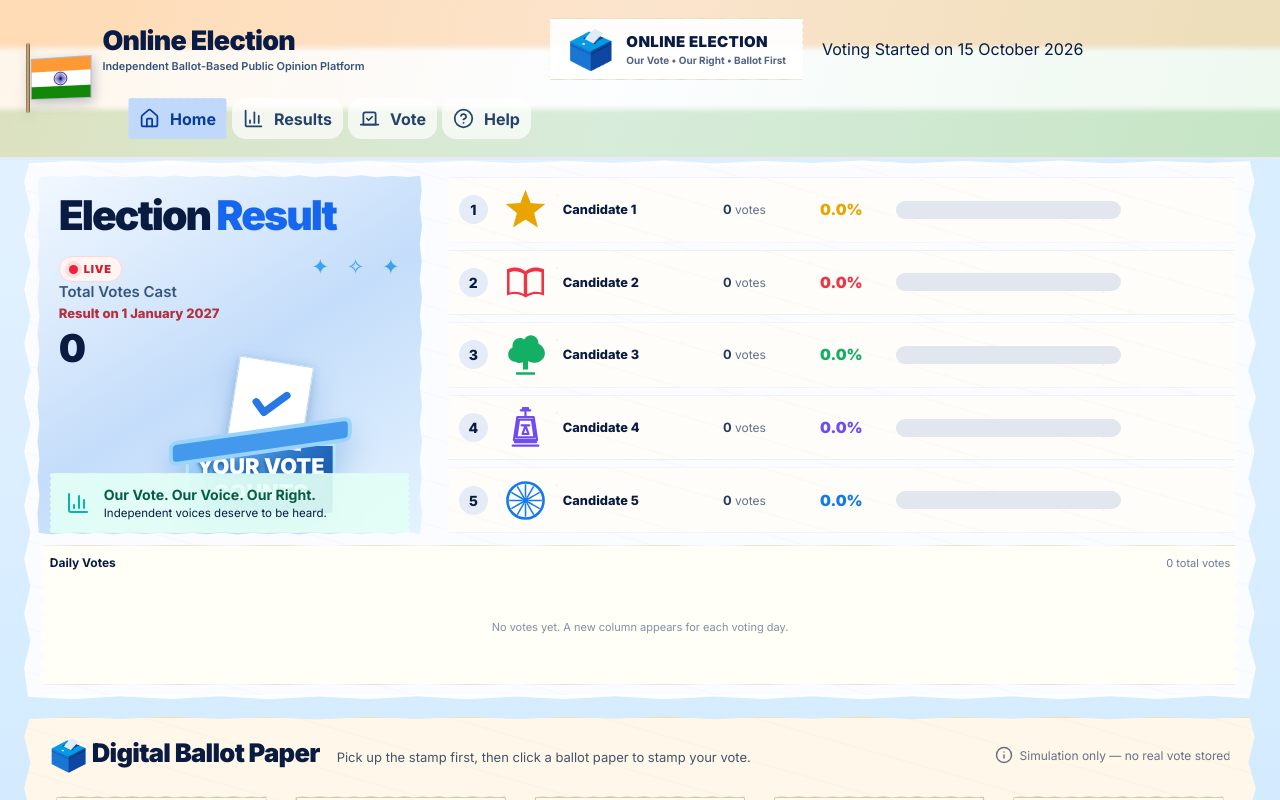
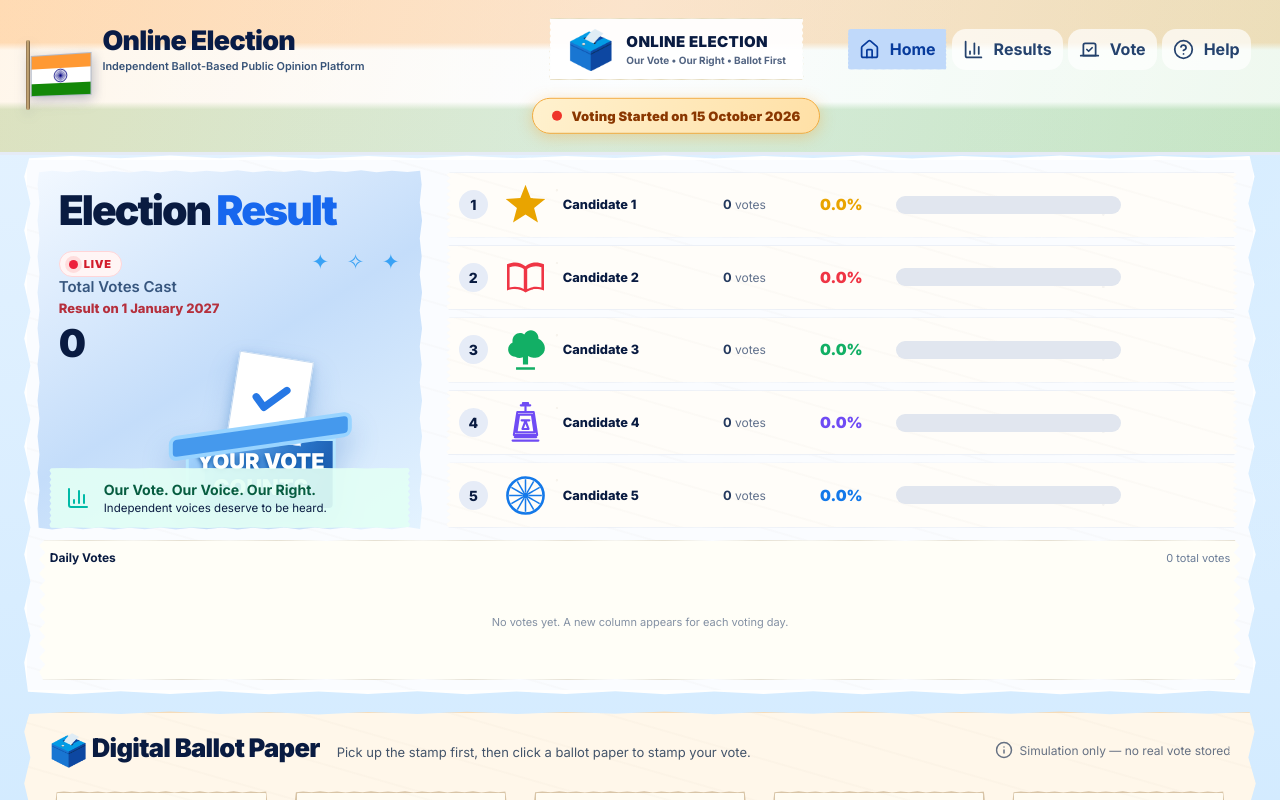
Before and after one commit to usrnixxar/Ballot-Paper, a React (Vite) app: page / in a window 1280 px wide. Shown: the top 800 px of the page. Built offline with nearby package versions, Linux system fonts and the light colour scheme.

Commit message:
Style animated saffron voting start date banner in navbar

```diff
--- a/src/styles.css
+++ b/src/styles.css
@@ -193,3 +193,14 @@
 .paper .ballot-circle{display:none!important}
 @media(max-width:770px){.paper-image-area{min-height:115px}.paper-image-area .paper-symbol{height:115px}}
 @media(max-width:480px){.result-symbol img,.result-symbol svg{width:27px;height:27px}.paper-image-area .paper-symbol{height:105px}}
+
+/* Clearly visible voting start date in the patriotic navbar. */
+.patriotic-topbar .voting-started-banner{grid-column:1/-1;grid-row:2;justify-self:center;display:flex;align-items:center;justify-content:center;gap:9px;background:linear-gradient(110deg,#fff1ce,#ffe0a6);border:1px solid #f3a93a;border-radius:999px;padding:9px 19px;color:#8a3700;font-size:13px;font-weight:900;letter-spacing:.15px;box-shadow:0 3px 14px #f6a63455;animation:votingBannerGlow 2.6s ease-in-out infinite}
+.patriotic-topbar{grid-template-rows:auto auto}
+.patriotic-topbar nav{grid-column:3;grid-row:1}
+.voting-started-dot{height:10px;width:10px;background:#ef342a;border-radius:50%;box-shadow:0 0 0 4px #ef342a2b;animation:votingDatePulse 1.6s ease-in-out infinite;flex-shrink:0}
+@keyframes votingBannerGlow{50%{box-shadow:0 4px 20px #f5a03295;transform:translateY(-1px)}}
+@keyframes votingDatePulse{50%{box-shadow:0 0 0 8px #ef342a00}}
+@media(max-width:1150px){.patriotic-topbar nav{grid-column:1/-1;grid-row:auto}.patriotic-topbar .voting-started-banner{grid-row:auto;grid-column:1/-1}}
+@media(max-width:640px){.patriotic-topbar .voting-started-banner{font-size:10px;padding:8px 10px;text-align:center;max-width:100%;white-space:normal}}
+@media(prefers-reduced-motion:reduce){.patriotic-topbar .voting-started-banner,.voting-started-dot{animation:none}}
```
